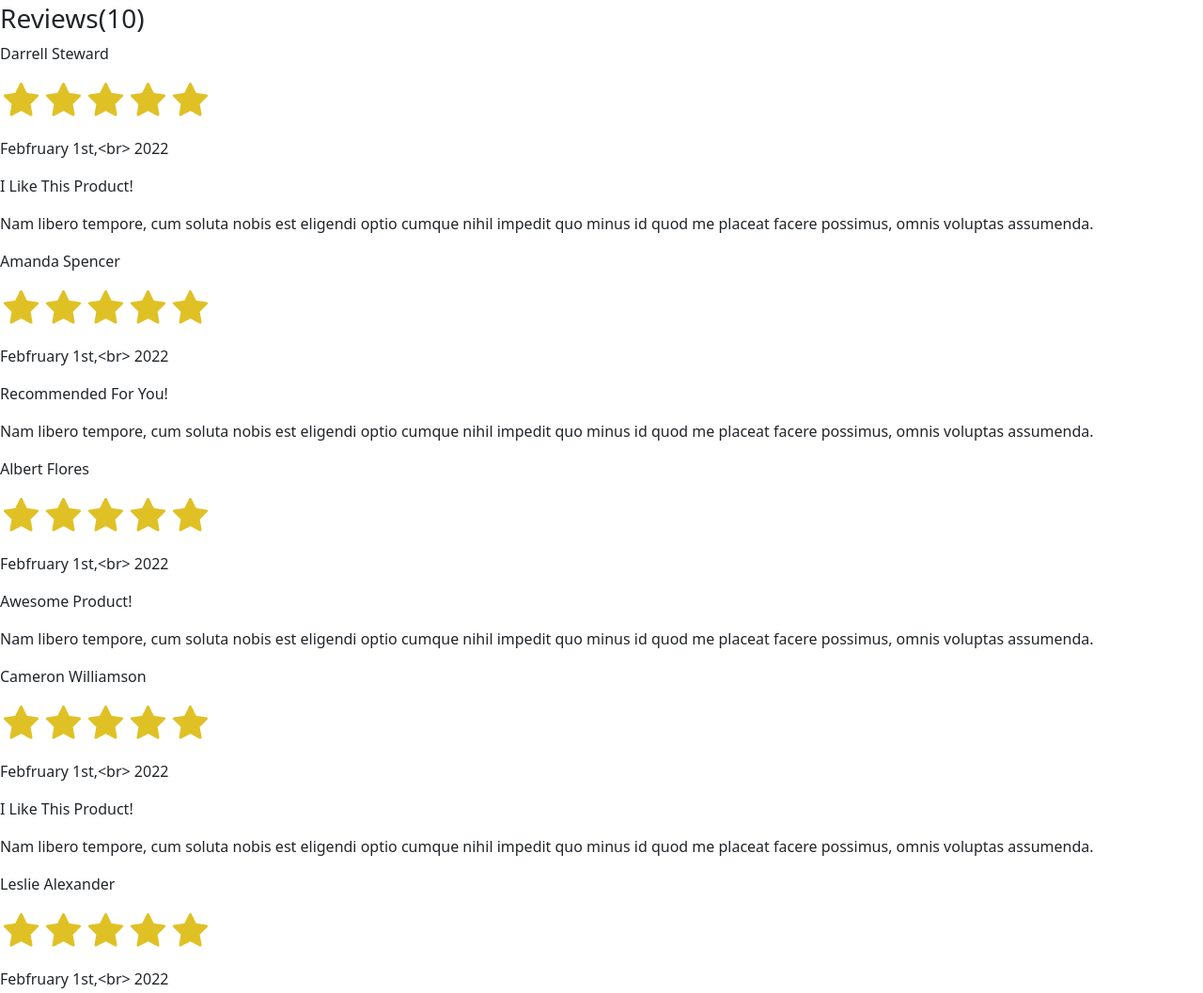
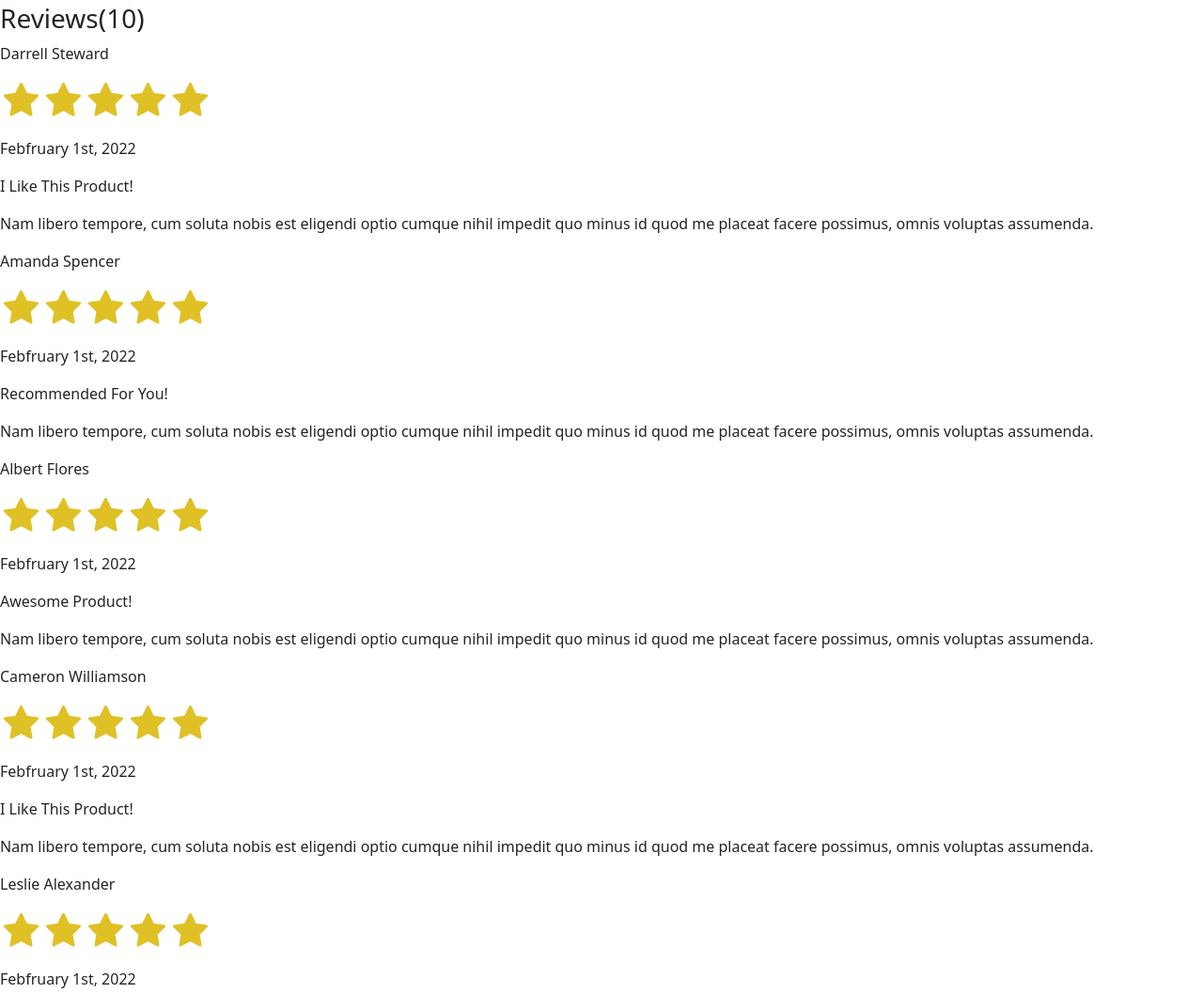
Before and after one commit to coralooq/furniture-store, a website: page frontend/pug/product-page-1.pug in a window 1280 px wide. Shown: the part 3851-4908 px from the top of the page at 94% size. Drawn offline with nearby package versions, Linux system fonts and the light colour scheme; files that its build step writes are made by us from their sources; files whose address does not match are found by name.

Commit message:
Небольшие изменения в верстке.

```diff
--- a/frontend/pug/product-page-1.pug
+++ b/frontend/pug/product-page-1.pug
@@ -148,17 +148,17 @@
                 p.product-page-reviews__text=text
         div.product-page-reviews
             h3 Reviews(10)
-            +reviews("product-page-reviews__one page-1 product-page-reviews__one__active", "Darrell Steward", "images/ant-design_star-filled.png", "Febfruary 1st,<br> 2022", "I Like This Product!", "Nam libero tempore, cum soluta nobis est eligendi optio cumque nihil impedit quo minus id quod me placeat facere possimus, omnis voluptas assumenda.")
-            +reviews("product-page-reviews__two page-1 product-page-reviews__two__active", "Amanda Spencer", "images/ant-design_star-filled.png", "Febfruary 1st,<br> 2022", "Recommended For You!", "Nam libero tempore, cum soluta nobis est eligendi optio cumque nihil impedit quo minus id quod me placeat facere possimus, omnis voluptas assumenda.")
-            +reviews("product-page-reviews__three page-1 product-page-reviews__three__active", "Albert Flores", "images/ant-design_star-filled.png", "Febfruary 1st,<br> 2022", "Awesome Product!", "Nam libero tempore, cum soluta nobis est eligendi optio cumque nihil impedit quo minus id quod me placeat facere possimus, omnis voluptas assumenda.")
-            +reviews("product-page-reviews__four page-1 product-page-reviews__four__active", "Cameron Williamson", "images/ant-design_star-filled.png", "Febfruary 1st,<br> 2022", "I Like This Product!", "Nam libero tempore, cum soluta nobis est eligendi optio cumque nihil impedit quo minus id quod me placeat facere possimus, omnis voluptas assumenda.")
-            +reviews("product-page-reviews__five page-1 product-page-reviews__five__active", "Leslie Alexander", "images/ant-design_star-filled.png", "Febfruary 1st,<br> 2022", "This is so Satisfying!", "Nam libero tempore, cum soluta nobis est eligendi optio cumque nihil impedit quo minus id quod me placeat facere possimus, omnis voluptas assumenda.")
+            +reviews("product-page-reviews__one page-1 product-page-reviews__one__active", "Darrell Steward", "images/ant-design_star-filled.png", "Febfruary 1st, 2022", "I Like This Product!", "Nam libero tempore, cum soluta nobis est eligendi optio cumque nihil impedit quo minus id quod me placeat facere possimus, omnis voluptas assumenda.")
+            +reviews("product-page-reviews__two page-1 product-page-reviews__two__active", "Amanda Spencer", "images/ant-design_star-filled.png", "Febfruary 1st, 2022", "Recommended For You!", "Nam libero tempore, cum soluta nobis est eligendi optio cumque nihil impedit quo minus id quod me placeat facere possimus, omnis voluptas assumenda.")
+            +reviews("product-page-reviews__three page-1 product-page-reviews__three__active", "Albert Flores", "images/ant-design_star-filled.png", "Febfruary 1st, 2022", "Awesome Product!", "Nam libero tempore, cum soluta nobis est eligendi optio cumque nihil impedit quo minus id quod me placeat facere possimus, omnis voluptas assumenda.")
+            +reviews("product-page-reviews__four page-1 product-page-reviews__four__active", "Cameron Williamson", "images/ant-design_star-filled.png", "Febfruary 1st, 2022", "I Like This Product!", "Nam libero tempore, cum soluta nobis est eligendi optio cumque nihil impedit quo minus id quod me placeat facere possimus, omnis voluptas assumenda.")
+            +reviews("product-page-reviews__five page-1 product-page-reviews__five__active", "Leslie Alexander", "images/ant-design_star-filled.png", "Febfruary 1st, 2022", "This is so Satisfying!", "Nam libero tempore, cum soluta nobis est eligendi optio cumque nihil impedit quo minus id quod me placeat facere possimus, omnis voluptas assumenda.")
 
-            +reviews("product-page-reviews__one page-2", "Darrell Steward", "images/ant-design_star-filled.png", "Febfruary 1st,<br> 2022", "I Like This Product!", "Nam libero tempore, cum soluta nobis est eligendi optio cumque nihil impedit quo minus id quod me placeat facere possimus, omnis voluptas assumenda.")
-            +reviews("product-page-reviews__two page-2", "Leslie Alexander", "images/ant-design_star-filled.png", "Febfruary 1st,<br> 2022", "This is so Satisfying!", "Nam libero tempore, cum soluta nobis est eligendi optio cumque nihil impedit quo minus id quod me placeat facere possimus, omnis voluptas assumenda.")
-            +reviews("product-page-reviews__three page-2", "Cameron Williamson", "images/ant-design_star-filled.png", "Febfruary 1st,<br> 2022", "I Like This Product!", "Nam libero tempore, cum soluta nobis est eligendi optio cumque nihil impedit quo minus id quod me placeat facere possimus, omnis voluptas assumenda.")
-            +reviews("product-page-reviews__four page-2", "Albert Flores", "images/ant-design_star-filled.png", "Febfruary 1st,<br> 2022", "Awesome Product!", "Nam libero tempore, cum soluta nobis est eligendi optio cumque nihil impedit quo minus id quod me placeat facere possimus, omnis voluptas assumenda.")
-            +reviews("product-page-reviews__five page-2", "Amanda Spencer", "images/ant-design_star-filled.png", "Febfruary 1st,<br> 2022", "Recommended For You!", "Nam libero tempore, cum soluta nobis est eligendi optio cumque nihil impedit quo minus id quod me placeat facere possimus, omnis voluptas assumenda.")
+            +reviews("product-page-reviews__one page-2", "Darrell Steward", "images/ant-design_star-filled.png", "Febfruary 1st, 2022", "I Like This Product!", "Nam libero tempore, cum soluta nobis est eligendi optio cumque nihil impedit quo minus id quod me placeat facere possimus, omnis voluptas assumenda.")
+            +reviews("product-page-reviews__two page-2", "Leslie Alexander", "images/ant-design_star-filled.png", "Febfruary 1st, 2022", "This is so Satisfying!", "Nam libero tempore, cum soluta nobis est eligendi optio cumque nihil impedit quo minus id quod me placeat facere possimus, omnis voluptas assumenda.")
+            +reviews("product-page-reviews__three page-2", "Cameron Williamson", "images/ant-design_star-filled.png", "Febfruary 1st, 2022", "I Like This Product!", "Nam libero tempore, cum soluta nobis est eligendi optio cumque nihil impedit quo minus id quod me placeat facere possimus, omnis voluptas assumenda.")
+            +reviews("product-page-reviews__four page-2", "Albert Flores", "images/ant-design_star-filled.png", "Febfruary 1st, 2022", "Awesome Product!", "Nam libero tempore, cum soluta nobis est eligendi optio cumque nihil impedit quo minus id quod me placeat facere possimus, omnis voluptas assumenda.")
+            +reviews("product-page-reviews__five page-2", "Amanda Spencer", "images/ant-design_star-filled.png", "Febfruary 1st, 2022", "Recommended For You!", "Nam libero tempore, cum soluta nobis est eligendi optio cumque nihil impedit quo minus id quod me placeat facere possimus, omnis voluptas assumenda.")
         nav(class="products-nav product-page-nav")
             ul.pagination
                 li.page-item
```
Also changed, not shown: frontend/pug/product-page-10.pug (+10 -10 lines), frontend/pug/product-page-11.pug (+10 -10 lines), frontend/pug/product-page-12.pug (+10 -10 lines), frontend/pug/product-page-2.pug (+10 -10 lines), frontend/pug/product-page-3.pug (+10 -10 lines), frontend/pug/product-page-4.pug (+10 -10 lines), frontend/pug/product-page-5.pug (+10 -10 lines), frontend/pug/product-page-6.pug (+10 -10 lines), frontend/pug/product-page-7.pug (+10 -10 lines), frontend/pug/product-page-8.pug (+10 -10 lines), frontend/pug/product-page-9.pug (+10 -10 lines), frontend/sass/product-page.sass (+15 -0 lines).
